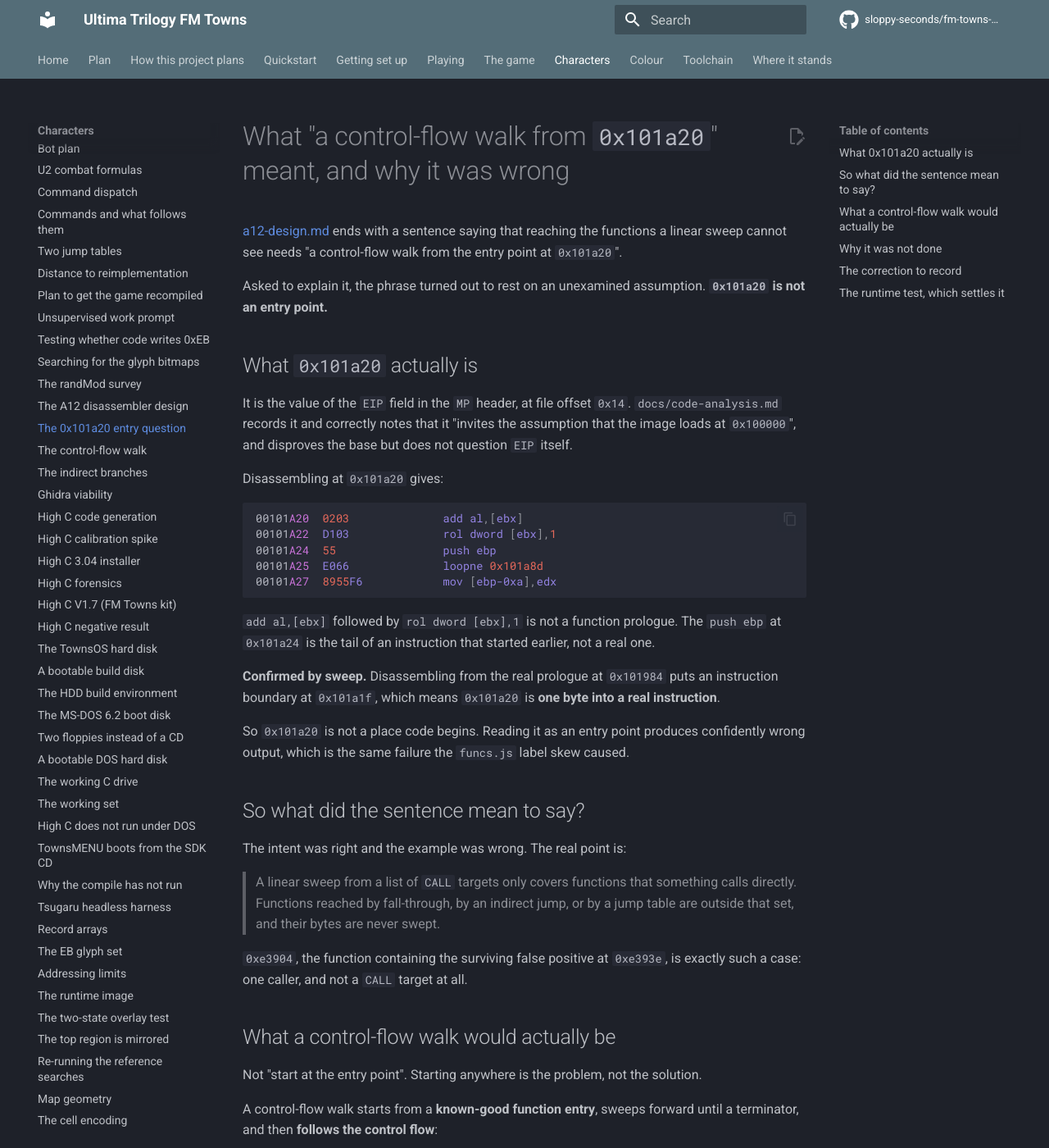
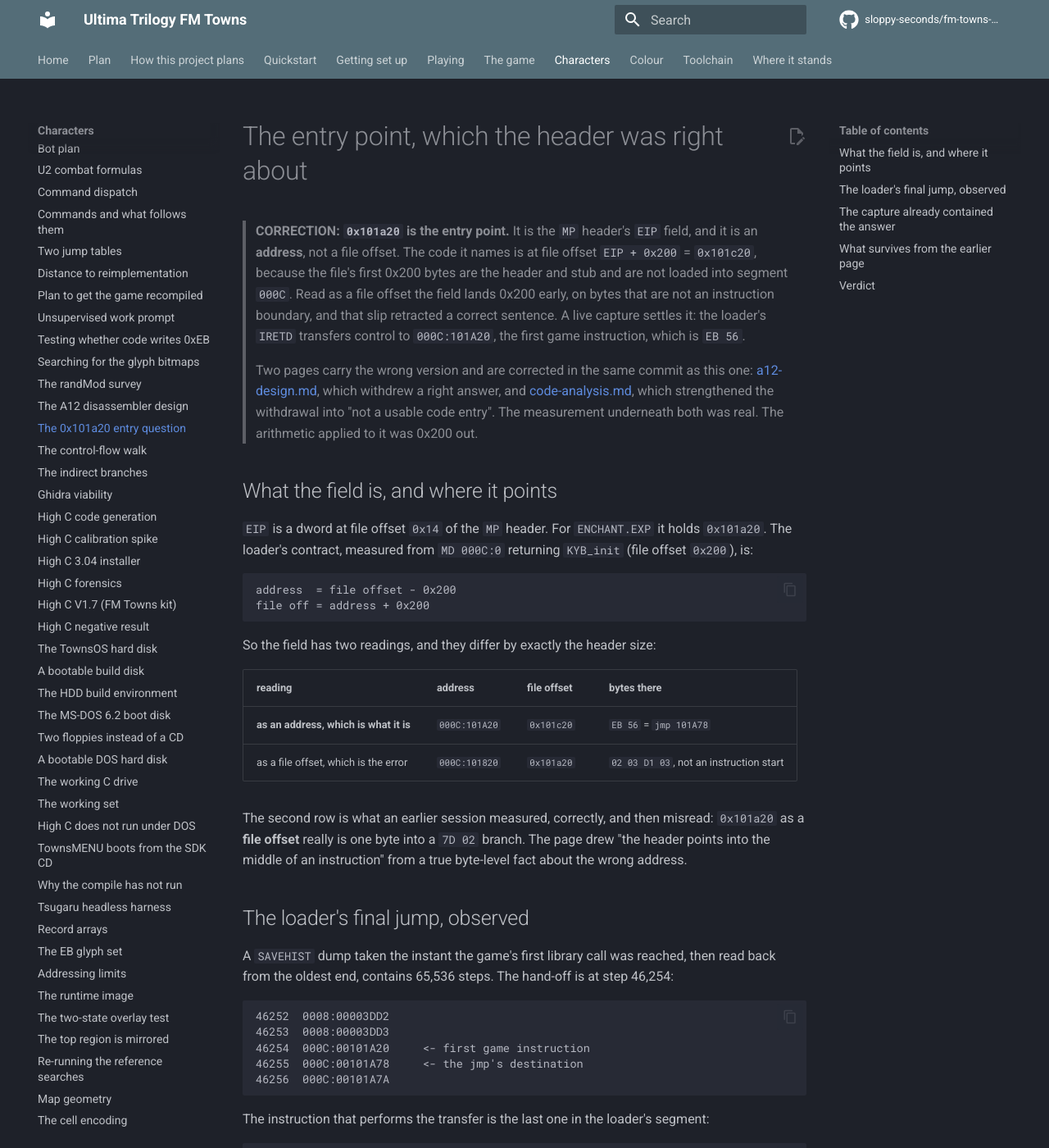
Before and after one commit to sloppy-seconds/fm-towns-ultima, an MkDocs documentation site: the page built from docs/entry-point-question.md, in a window 1280 px wide and 1400 px high. Shown: the whole window at 82% size. Built offline with MkDocs 1.6.1 and Material for MkDocs 9.7.7, drawn with Linux system fonts in a browser that asks for light colours; comment, search, counter and statistics services are not loaded; some of the changed text lies outside the part shown.

Commit message:
CORRECTION: the MP header EIP is the entry point, at 000C:101A20
The previous commit recorded the opposite and was wrong by 0x200. The field is
an address, not a file offset: its code is at file offset EIP + 0x200 = 0x101c20,
because the file's first 0x200 bytes are header and stub and are not loaded into
the segment. Read as a file offset it lands on `02 03`, mid instruction, and that
reading is what retracted a correct sentence in a12-design.md.

Measured this session:
- SAVEHIST taken at the first game library call: step 46,254 of 65,536 is
  000C:00101A20, and step 46,253 is the loader's IRETD at 0008:3DD3
- U 000C:101A20 is EB 56, a jump to 00101A78, matching file 0x101c20 byte for byte
- both boot captures carry preEIP 0x101A20, opcode EB, length 2, destination
  000C:00101A78, plus an incoming segment-change edge from 0008:3DD3

The capture held the answer already. The check that appeared to rule the entry
out searched image offset 0x101a20, which is address 0x101820, where nothing runs.
A correct measurement applied to the wrong address.

Corrected: entry-point-question.md (rewritten), code-analysis.md, a12-design.md,
tools/README.md. verify.js asserts the entry and the 0x200 relation with the
file-offset reading as its control. cfgprobe.py gains --address so the field can
be asked for as what it is.

````diff
--- a/docs/a12-design.md
+++ b/docs/a12-design.md
@@ -174,13 +174,13 @@ list of `CALL` destinations will ever include it.
 That is the honest boundary of this technique: **it can only sweep functions that something
 `call`s directly.**
 
-**CORRECTION:** this section originally said the rest could be reached "with a control-flow walk
-from the entry point at `0x101a20`". **`0x101a20` is not an entry point.** It is the `MP` header's
-`EIP` field, and it points one byte into a real instruction. Disassembling there gives
-`add al,[ebx]` / `rol dword [ebx],1`.
-
-See [entry-point-question.md](entry-point-question.md) for the measurement and for what a real
-control-flow walk would have to do.
+> **CORRECTION: this section withdrew a correct sentence.** It originally said the rest could be
+> reached "with a control-flow walk from the entry point at `0x101a20`", which is right. The
+> withdrawal rested on reading that field as a **file offset**: at file `0x101a20` the bytes are
+> `02 03` and no instruction begins. But `0x101a20` is an **address**, and the code it names is at
+> file `0x101c20`, which is `EB 56`, a jump to `000C:101A78`. The loader's `IRETD` transfers control
+> there, and a live capture shows it as the first game instruction. See
+> [entry-point-question.md](entry-point-question.md).
 
 This project's own `code-analysis.md` records that direct:indirect dispatch is 58:1, so the
 missed functions are a minority, and 13 of 14 found false positives is a large improvement on
--- a/docs/code-analysis.md
+++ b/docs/code-analysis.md
@@ -52,13 +52,14 @@ falls inside that range.
 So the load address is **0**, and a file offset equals a virtual address. That is
 convenient, and it is the opposite of what the header suggests.
 
-**`EIP` is also not a usable code entry.** Disassembling at `0x101a20` gives `add al,[ebx]`
-then `rol dword [ebx],1`, which is not a prologue. Sweeping from the real prologue at
-`0x101984` puts an instruction boundary at `0x101a1f`, so `0x101a20` is **one byte into a
-real instruction**.
+**`EIP` is a usable code entry, once it is read as an address.** The field holds `0x101a20`, and
+because the first 0x200 bytes of the file are header and stub, the code is at file offset
+`0x101c20`. Disassembling *that* gives `EB 56`, which is `jmp 000C:101A78`. A boot capture shows the
+loader's `IRETD` delivering control to `000C:101A20` as the first game instruction.
 
-Treat the header `EIP` as unverified. The only entries this project trusts are `CALL` targets,
-because the instruction that reaches them proves them. See
+Disassembling at file `0x101a20`, which is what earlier sessions did, gives `add al,[ebx]` then
+`rol dword [ebx],1`, which is not a prologue. That reading is 0x200 early. It produced the claim
+that the field was not an entry at all, and that claim was wrong. See
 [entry-point-question.md](entry-point-question.md).
 
 ## Dispatch is direct, unlike the DOS build
--- a/docs/entry-point-question.md
+++ b/docs/entry-point-question.md
@@ -1,148 +1,114 @@
-# What "a control-flow walk from `0x101a20`" meant, and why it was wrong
+# The entry point, which the header was right about
 
-[a12-design.md](a12-design.md) ends with a sentence saying that reaching the functions a linear
-sweep cannot see needs "a control-flow walk from the entry point at `0x101a20`".
+> **CORRECTION: `0x101a20` is the entry point.** It is the `MP` header's `EIP` field, and it is an
+> **address**, not a file offset. The code it names is at file offset `EIP + 0x200` = `0x101c20`,
+> because the file's first 0x200 bytes are the header and stub and are not loaded into segment
+> `000C`. Read as a file offset the field lands 0x200 early, on bytes that are not an instruction
+> boundary, and that slip retracted a correct sentence. A live capture settles it: the loader's
+> `IRETD` transfers control to `000C:101A20`, the first game instruction, which is `EB 56`.
+>
+> Two pages carry the wrong version and are corrected in the same commit as this one:
+> [a12-design.md](a12-design.md), which withdrew a right answer, and
+> [code-analysis.md](code-analysis.md), which strengthened the withdrawal into "not a usable code
+> entry". The measurement underneath both was real. The arithmetic applied to it was 0x200 out.
 
-Asked to explain it, the phrase turned out to rest on an unexamined assumption. **`0x101a20` is
-not an entry point.**
+## What the field is, and where it points
 
-## What `0x101a20` actually is
+`EIP` is a dword at file offset `0x14` of the `MP` header. For `ENCHANT.EXP` it holds `0x101a20`.
+The loader's contract, measured from `MD 000C:0` returning `KYB_init` (file offset `0x200`), is:
 
-It is the value of the `EIP` field in the `MP` header, at file offset `0x14`. `docs/code-analysis.md`
-records it and correctly notes that it "invites the assumption that the image loads at `0x100000`",
-and disproves the base but does not question `EIP` itself.
-
-Disassembling at `0x101a20` gives:
-
-```asm
-00101A20  0203              add al,[ebx]
-00101A22  D103              rol dword [ebx],1
-00101A24  55                push ebp
-00101A25  E066              loopne 0x101a8d
-00101A27  8955F6            mov [ebp-0xa],edx
+```
+address  = file offset - 0x200
+file off = address + 0x200
 ```
 
-`add al,[ebx]` followed by `rol dword [ebx],1` is not a function prologue. The `push ebp` at
-`0x101a24` is the tail of an instruction that started earlier, not a real one.
+So the field has two readings, and they differ by exactly the header size:
 
-**Confirmed by sweep.** Disassembling from the real prologue at `0x101984` puts an instruction
-boundary at `0x101a1f`, which means `0x101a20` is **one byte into a real instruction**.
+| reading | address | file offset | bytes there |
+|---|---|---|---|
+| **as an address, which is what it is** | `000C:101A20` | `0x101c20` | `EB 56` = `jmp 101A78` |
+| as a file offset, which is the error | `000C:101820` | `0x101a20` | `02 03 D1 03`, not an instruction start |
 
-So `0x101a20` is not a place code begins. Reading it as an entry point produces confidently
-wrong output, which is the same failure the `funcs.js` label skew caused.
+The second row is what an earlier session measured, correctly, and then misread: `0x101a20` as a
+**file offset** really is one byte into a `7D 02` branch. The page drew "the header points into the
+middle of an instruction" from a true byte-level fact about the wrong address.
 
-## So what did the sentence mean to say?
+## The loader's final jump, observed
 
-The intent was right and the example was wrong. The real point is:
-
-> A linear sweep from a list of `CALL` targets only covers functions that something calls
-> directly. Functions reached by fall-through, by an indirect jump, or by a jump table are
-> outside that set, and their bytes are never swept.
-
-`0xe3904`, the function containing the surviving false positive at `0xe393e`, is exactly such a
-case: one caller, and not a `CALL` target at all.
-
-## What a control-flow walk would actually be
-
-Not "start at the entry point". Starting anywhere is the problem, not the solution.
-
-A control-flow walk starts from a **known-good function entry**, sweeps forward until a
-terminator, and then **follows the control flow**:
-
-- a `call rel32` target becomes a new start point
-- a `jmp rel32` target becomes a new start point
-- a conditional jump's target and its fall-through both become start points
-- a `ret` ends the current path
-- a jump through a register or a memory table is an **unresolved edge**, recorded and not
-  followed
-
-Everything reachable that way gets swept, and every function reached only by fall-through from an
-already-swept function is included because fall-through is followed too.
-
-**The hard part is the unresolved edges.** `code-analysis.md` records direct:indirect at 58:1, so
-5.5 percent of branches cannot be followed statically. Each one is a place where the walk stops
-and some function beyond it goes unswept.
-
-That is the honest trade: a control-flow walk from *verified* entries converts "25 percent of
-functions are unsweepable" into "5.5 percent of branches leave holes". Better, and not complete.
-
-## Why it was not done
-
-The sweep built in A12 already removes **13 of 14** provable false positives in the `randMod`
-survey using nothing but the `CALL`-target list. A control-flow walk would cost substantially
-more and would still leave holes.
-
-It is worth building when an unanswered question sits behind one of the holes. It is not worth
-building for tidiness, and this project's own rule says not to defer extraction work for
-generality.
-
-## The correction to record
-
-**`0x101a20` is not an entry point.** It is the `MP` header's `EIP` field value, and it points one
-byte into a real instruction in this image.
-
-Any future work should treat the `MP` header `EIP` as **unverified** rather than authoritative.
-The only entries this project can trust are the ones derived from `CALL` targets, because those
-are proven by the instruction that reaches them.
-
-## The runtime test, which settles it
-
-**Tried:** arm the emulator's edge recorder *before* the machine boots, so a load-time jump cannot
-be missed, then drive the whole way into the game. A capture taken afterwards answers nothing,
-because the recorder only holds what ran while it was armed.
+A `SAVEHIST` dump taken the instant the game's first library call was reached, then read back from
+the oldest end, contains 65,536 steps. The hand-off is at step 46,254:
 
 ```
-python3 tools/cfgprobe.py capture --journey --out /data/analysis/entry-boot-tool.txt
+46252  0008:00003DD2
+46253  0008:00003DD3
+46254  000C:00101A20     <- first game instruction
+46255  000C:00101A78     <- the jmp's destination
+46256  000C:00101A7A
 ```
 
-That issues `RESET`, `CFGSTART`, runs `u2flow.py --journey` inside the container to take the Towns
-menu through Ultima II and load a character, then `CFGSTOP` and `SAVECFG`. Two captures were taken,
-the first by hand and the second with the tool.
-
-**Measured:** 54,013 and 52,423 distinct edges. In the second, segment `000C` contributes 28,294
-edges covering **23,987 distinct executed instructions**, at image offsets `0x209` to `0x10538E`
-after the `+0x200` mapping.
-
-**Image `0x101A20`, which is `000C:101820` under that mapping, is neither an executed instruction
-start nor a branch destination in either capture.**
-
-The instruction boundary is now observed instead of swept. These are the executed instructions
-around the header's address:
-
-| image offset | what ran there |
-|---|---|
-| `0x101A1B`, `0x101A1D` | executed |
-| `0x101A1F` | executed, and the bytes are `7D 02` |
-| `0x101A20` | **the `02` immediate of that `jge`, never an instruction start** |
-| `0x101A23` | executed, and it is the target of `7D 02` |
-
-So the field does not point at unused memory. The bytes there are live text, and they are the
-file's own bytes at that offset:
+The instruction that performs the transfer is the last one in the loader's segment:
 
 ```
-$ xxd -s 0x101a20 -l 8 ENCHANT.EXP
-00101a20: 0203 d103 55e0 6689
-
-$ MD 000C:101820
-000C:00101820 02 03 D1 03 55 E0 66 89|    U f
+$ U 0008:3DC8
+0008:00003DC8 2667A19C1C    MOV EAX,ES:[1C9CH]
+0008:00003DCD 678B1EA01C    MOV EBX,[1CA0H]
+0008:00003DD2 1F            POP DS
+0008:00003DD3 CF            IRETD
 ```
 
-Both commands were run in the session that wrote this section, and the memory read matches the
-file exactly. The header's `EIP` points into loaded code, at a byte no instruction begins on.
+`IRETD` returns to a frame the loader built, and it pops `CS:EIP = 000C:101A20` off the stack. So
+the "final jump" is an interrupt return, and its destination is the header's `EIP` used directly as
+an address.
 
-**Verdict: POSITIVE, and the question is closed.** The `MP` header `EIP` is not an entry point.
-The earlier argument was a static sweep that put a boundary at `0x101a1f`. This is the stronger
-form: the instruction spanning that byte was **executed** during the capture, and the header's
-address is inside it.
+The entry code is a two-byte jump into the code that follows, and the destination is ordinary:
 
-**What this does not say.** Why the field holds `0x101a20` is still unknown. A loader may use it
-for something other than a jump, or it may be a value Origins' build left behind. Nothing here
-tests the loader, which is Towns OS code rather than the game.
+```
+$ U 000C:101A20
+000C:00101A20 EB56          JMP 00101A78
+000C:00101A22 E8F5A2FEFF    CALL 000EBD1C
+000C:00101A27 50            PUSH EAX
+000C:00101A28 E8F71F0000    CALL 00103A24
+```
 
-**Two limits, stated so they are not mistaken for completeness.** Capture starts about three
-seconds after `RESET`, so BIOS POST is outside the window, while the U2 load happens minutes later
-and is well inside it. And an edge map records only what executed, so "not reached" is a claim
-about these two sessions and not a proof about every future one.
+and the file agrees with memory, which fixes the offset relationship:
+
+```
+$ xxd -s 0x101c20 -l 8 ENCHANT.EXP
+00101c20: eb56 e8f5 a2fe ff50
+```
+
+## The capture already contained the answer
+
+Both boot-to-game captures carry these two rows:
+
+```
+preEIP 0x101A20  kind J opcode 00EB length 2 -> 000C:00101A78
+0008:00003DD3    -> 000C:00101A20  kind S
+```
+
+The check that appeared to rule the entry out searched for image offset `0x101a20`, which under the
+`+0x200` mapping is address `0x101820`. It found nothing, and it was right, because nothing executes
+there. **A correct measurement was applied to the wrong question**, which is this project's oldest
+defect and now its most expensive one.
+
+## What survives from the earlier page
+
+Two things, and they are why the error was convincing.
+
+**The `+0x200` mapping is real and unchanged.** Live reads at every site probed, from `000C:0` to
+`000C:10518E`, match `ENCHANT.EXP` at `address + 0x200`. The mapping was never in doubt. What was in
+doubt, wrongly, was which side of it the header field belongs to.
+
+**A control-flow walk is still the right instrument for functions a `CALL` sweep cannot see.** The
+entry point is now known, which is a better seed than a `CALL`-target list, but the unresolved
+indirect edges are the same 5.5 percent and the same holes. See [cfgwalk.md](cfgwalk.md) for the walk
+as built.
+
+## Verdict
+
+**The entry point is `000C:101A20`, which is file offset `0x101c20`, and it is `EB 56`, a jump to
+`000C:101A78`.** The header was telling the truth. What that code does is the next question, and it
+belongs to the init path rather than to this page.
 
 ---
 
````
Also changed, not shown: tools/README.md (+7 -4 lines), 2 other files.
